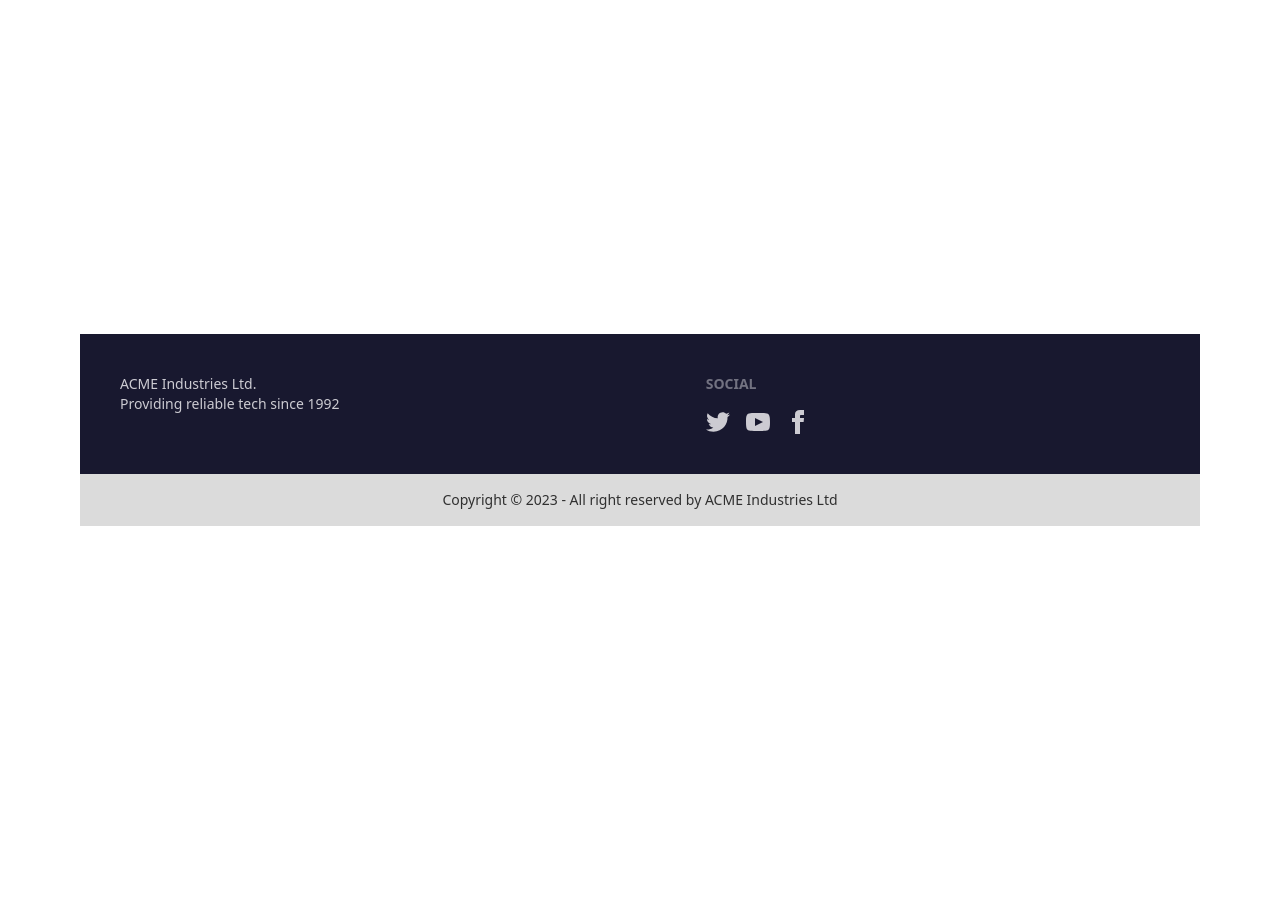
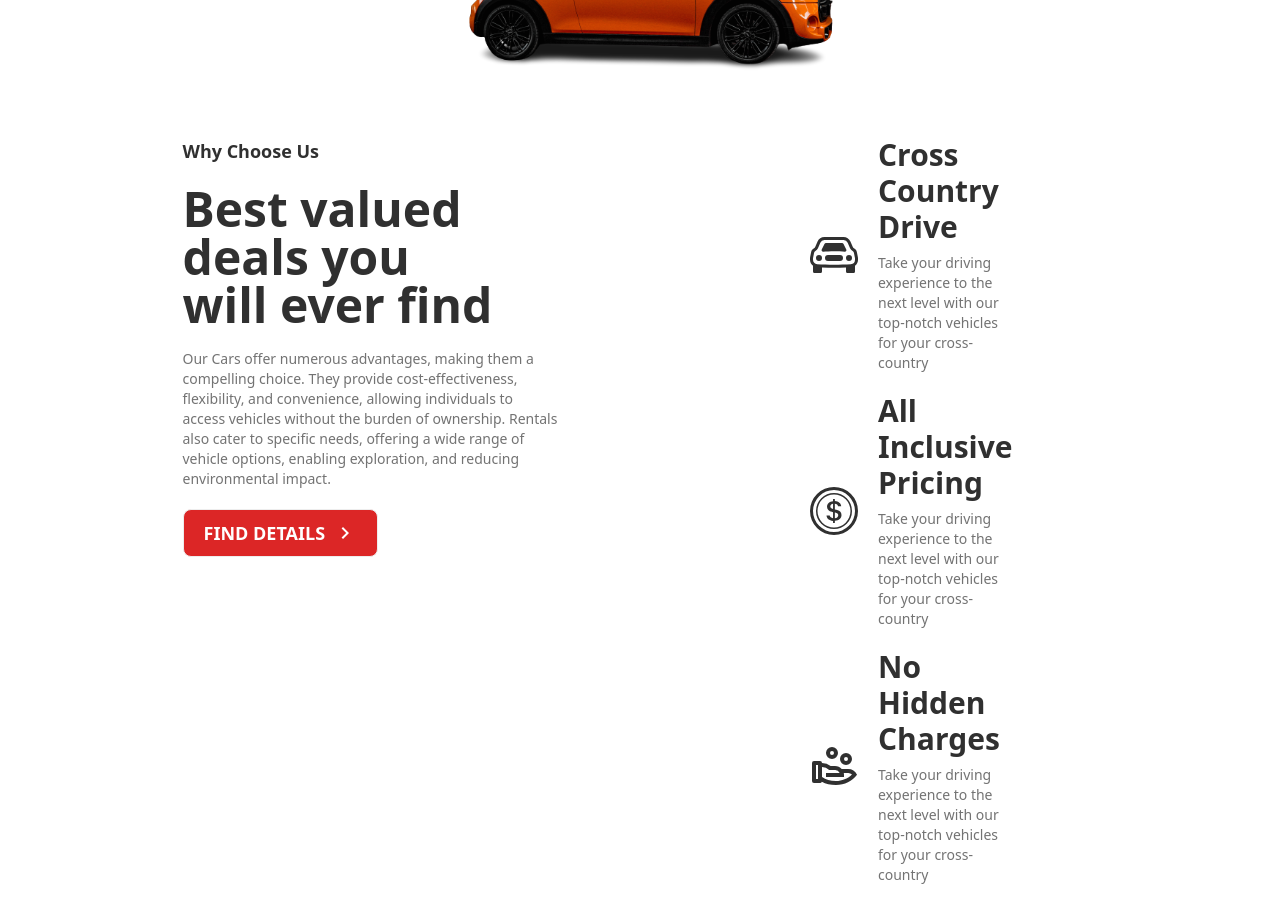
Before and after one commit to Md-arefin/speedy-wheels-client, a React (Vite) app: page / in a window 1280 px wide. Shown: the part 2180-3102 px from the top of the page. Before the commit the page ends 2706 px from the top, so only its background shows below. Built offline with nearby package versions, Linux system fonts and the light colour scheme.

Commit message:
added best deal

```diff
--- a/src/components/Navbar/Navbar.jsx
+++ b/src/components/Navbar/Navbar.jsx
@@ -4,7 +4,6 @@ import { Link } from 'react-router-dom';
 const Navbar = () => {
     const navItems =
     <>
-
         <li className='text-lg font-bold'>
             <Link>Home</Link>
         </li>
--- /dev/null
+++ b/src/pages/Home/BestDeals.jsx
@@ -0,0 +1,58 @@
+import React from 'react';
+import car4 from '../../assets/cars/car-5.png'
+import { MdKeyboardArrowRight } from 'react-icons/md';
+import { BsCoin, BsCarFront } from 'react-icons/bs';
+import { RiHandCoinLine } from 'react-icons/ri';
+
+const BestDeals = () => {
+    return (
+        <div>
+            <div >
+                <img className='mx-auto w-[40%]' src={car4} alt="" />
+            </div>
+            {/*  */}
+            <div className='grid grid-cols-1 lg:grid-cols-2 my-5 gap-10 px-10'>
+                <div className='space-y-5 mx-auto w-[75%]'>
+                    <p className='text-lg font-bold'>Why Choose Us</p>
+                    <h1 className='text-5xl font-bold'>
+                        Best valued deals you <br /> will ever find
+                    </h1>
+                    <p className='text-neutral-500  text-sm'>Our Cars offer numerous advantages, making them a compelling choice. They provide cost-effectiveness, flexibility, and convenience, allowing individuals to access vehicles without the burden of ownership. Rentals also cater to specific needs, offering a wide range of vehicle options, enabling exploration, and reducing environmental impact.</p>
+                    <button className='btn bg-red-600 text-white px-5 text-lg font-bold'>Find Details  <MdKeyboardArrowRight className='text-2xl' /></button>
+                </div>
+
+                <div className='space-y-5 ml-[150px]'>
+                    <div className='flex items-center gap-5 w-[55%]'>
+                        <div>
+                            <BsCarFront className='font-bold text-5xl ' />
+                        </div>
+                        <div>
+                            <h3 className='font-bold text-3xl mb-2'>Cross Country Drive</h3>
+                            <p className='text-neutral-500  text-sm'>Take your driving experience to the next level with our top-notch vehicles for your cross-country</p>
+                        </div>
+                    </div>
+                    <div className='flex items-center gap-5 w-[55%]'>
+                        <div>
+                            <BsCoin className='font-bold text-5xl ' />
+                        </div>
+                        <div>
+                            <h3 className='font-bold text-3xl mb-2'>All Inclusive Pricing</h3>
+                            <p className='text-neutral-500  text-sm'>Take your driving experience to the next level with our top-notch vehicles for your cross-country</p>
+                        </div>
+                    </div>
+                    <div className='flex items-center gap-5 w-[55%]'>
+                        <div>
+                            <RiHandCoinLine className='font-bold text-5xl ' ></RiHandCoinLine>
+                        </div>
+                        <div>
+                            <h3 className='font-bold text-3xl mb-2'>No Hidden Charges</h3>
+                            <p className='text-neutral-500  text-sm'>Take your driving experience to the next level with our top-notch vehicles for your cross-country</p>
+                        </div>
+                    </div>
+                </div>
+            </div>
+        </div>
+    );
+};
+
+export default BestDeals;
--- a/src/pages/Home/Home.jsx
+++ b/src/pages/Home/Home.jsx
@@ -1,5 +1,6 @@
 import React from 'react';
 import Banner from './Banner';
+import BestDeals from './BestDeals';
 import BookCar from './BookCar';
 import CarModel from './CarModel';
 import Trip from './Trip';
@@ -26,6 +27,10 @@ const Home = () => {
                 <h1 className='text-4xl font-bold'>Save big with our cheap car rental!</h1>
                 <p>Top Airports. Local Suppliers. <span className='text-red-500'>24/7</span> Support.</p>
             </div>
+            {/* best deals */}
+            <div className='my-16'>
+                <BestDeals></BestDeals>
+            </div>
         </div>
 
     );
```
Also changed, not shown: src/assets/cars/car-5.png (added).
